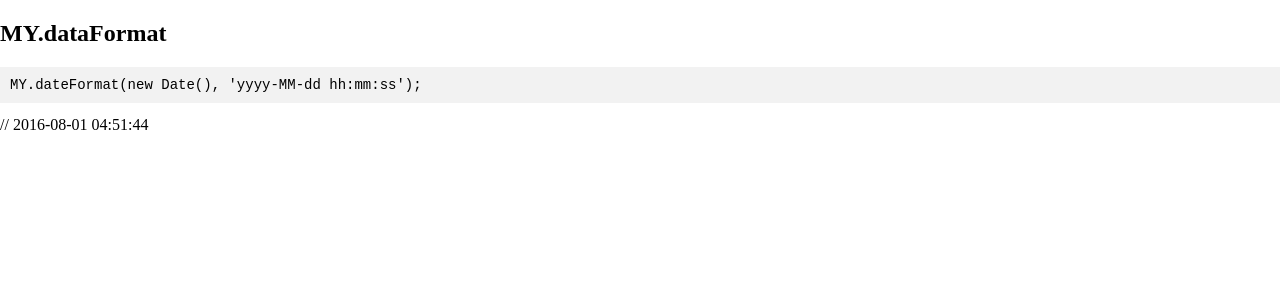
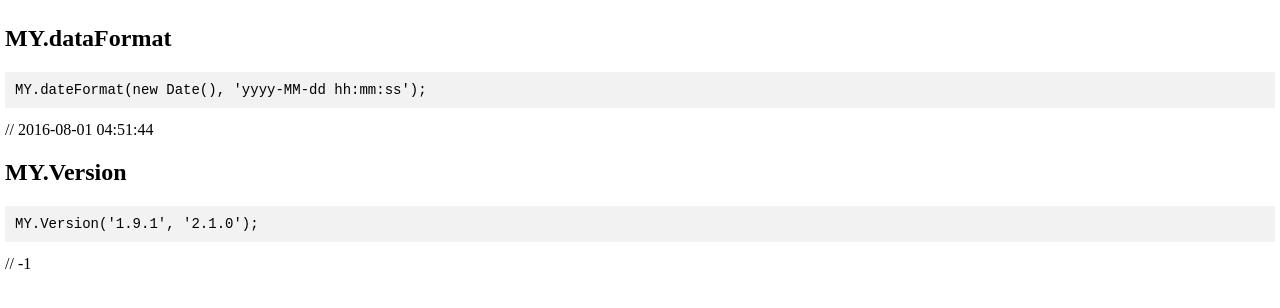
Before and after one commit to zhuowenli/MY, a website: page index.html in a window 1280 px wide. Drawn offline with Linux system fonts and the light colour scheme.

Commit message:
add demo

```diff
--- a/index.html
+++ b/index.html
@@ -15,6 +15,9 @@
         *, *:before, *:after{
             -webkit-box-sizing: border-box;
             box-sizing: border-box;
+        }
+        #app{
+            padding: 5px;
         }
         pre{
             width: 100%;
@@ -36,6 +39,13 @@
         <script type="text/javascript">
             document.getElementById('dataFormat').innerHTML = '// ' + MY.dateFormat(new Date(), 'yyyy-MM-dd hh:mm:ss');
         </script>
+
+        <h2>MY.Version</h2>
+        <pre><code>MY.Version('1.9.1', '2.1.0');</code></pre>
+        <div id="Version"></div>
+        <script type="text/javascript">
+            document.getElementById('Version').innerHTML = '// ' + MY.Version('1.9.1', '2.1.0');
+        </script>
     </div>
 
     <script type="text/javascript">
```
